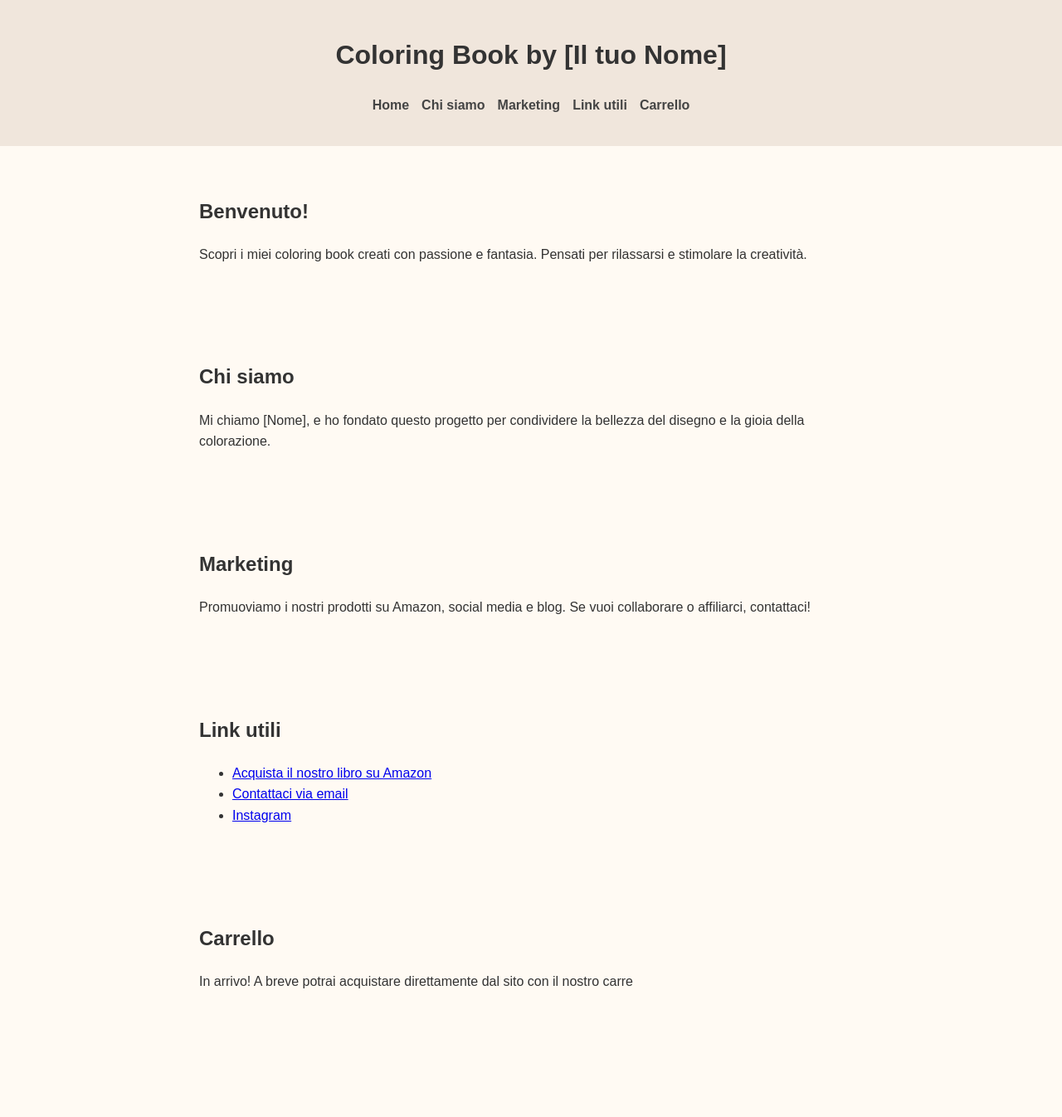
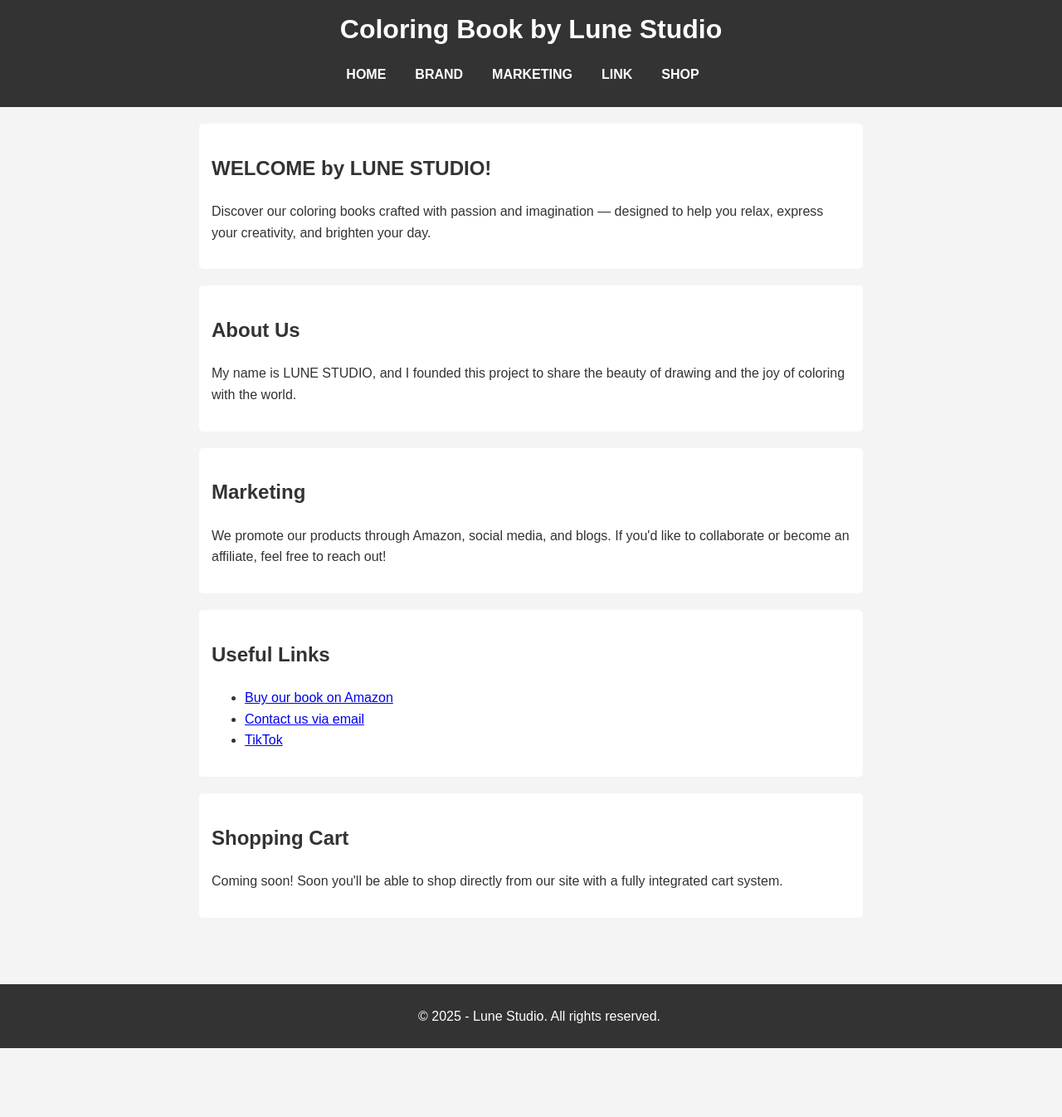
Before and after one commit to DsVincy24/miosito-coloringbook, a plain HTML site: page index.html in a window 1280 px wide. Shown: the whole page at 83% size. After the commit the page ends 1263 px from the top, so only its background shows below. Drawn offline with Linux system fonts and the light colour scheme.

Commit message:
Update index.html

```diff
--- a/index.html
+++ b/index.html
@@ -1,60 +1,118 @@
 <!DOCTYPE html>
-<html lang="it">
+<html lang="en">
 <head>
   <meta charset="UTF-8" />
   <meta name="viewport" content="width=device-width, initial-scale=1.0" />
-  <title>Il Mio Sito – Coloring Book</title>
+  <title>LUNE STUDIO SITE</title>
   <link rel="stylesheet" href="style.css" />
+  <meta name="description" content="Welcome to Lune Studio — here you'll find everything to brighten your day. From coloring books to creative tools, our products are made to inspire relaxation, creativity, and joy." />
 </head>
 <body>
 
   <header>
-    <h1>Coloring Book by [Il tuo Nome]</h1>
+    <h1>Coloring Book by Lune Studio</h1>
     <nav>
       <ul>
-        <li><a href="#HOME">Home</a></li>
-        <li><a href="#OUR BRAND">Chi siamo</a></li>
-        <li><a href="#MARKETING">Marketing</a></li>
-        <li><a href="#LINK UTILI">Link utili</a></li>
-        <li><a href="#SHOP">Carrello</a></li>
+        <li><a href="#HOME">HOME</a></li>
+        <li><a href="#BRAND">BRAND</a></li>
+        <li><a href="#MARKETING">MARKETING</a></li>
+        <li><a href="#LINK">LINK</a></li>
+        <li><a href="#SHOP">SHOP</a></li>
       </ul>
     </nav>
   </header>
 
   <main>
     <section id="HOME">
-      <h2>Benvenuto!</h2>
-      <p>Scopri i miei coloring book creati con passione e fantasia. Pensati per rilassarsi e stimolare la creatività.</p>
+      <h2>WELCOME by LUNE STUDIO!</h2>
+      <p>Discover our coloring books crafted with passion and imagination — designed to help you relax, express your creativity, and brighten your day.</p>
     </section>
 
-    <section id="OUR BRAND">
-      <h2>Chi siamo</h2>
-      <p>Mi chiamo [Nome], e ho fondato questo progetto per condividere la bellezza del disegno e la gioia della colorazione.</p>
+    <section id="chi-siamo">
+      <h2>About Us</h2>
+      <p>My name is LUNE STUDIO, and I founded this project to share the beauty of drawing and the joy of coloring with the world.</p>
     </section>
 
-    <section id="MARKETING">
+    <section id="marketing">
       <h2>Marketing</h2>
-      <p>Promuoviamo i nostri prodotti su Amazon, social media e blog. Se vuoi collaborare o affiliarci, contattaci!</p>
+      <p>We promote our products through Amazon, social media, and blogs. If you'd like to collaborate or become an affiliate, feel free to reach out!</p>
     </section>
 
-    <section id="LINK UTILI">
-      <h2>Link utili</h2>
+    <section id="link-utili">
+      <h2>Useful Links</h2>
       <ul>
-        <li><a href="https://www.amazon.it/dp/TUO_CODICE" target="_blank">Acquista il nostro libro su Amazon</a></li>
-        <li><a href="mailto:tuamail@email.com">Contattaci via email</a></li>
-        <li><a href="#">Instagram</a></li>
+        <li><a href="https://www.amazon.com/stores/Lune-Studio/author/B0F85WJNCK?ref_=pe_2466670_811284380&isDramIntegrated=true&shoppingPortalEnabled=true&ccs_id=3b084e28-224a-409d-b788-48bc2c899945" target="_blank">Buy our book on Amazon</a></li>
+        <li><a href="mailto:vincenzo.disebastiano24@gmail.com">Contact us via email</a></li>
+        <li><a href="https://www.tiktok.com/@ohlune.studio?_t=ZN-8ww1m4SxRaA&_r=1">TikTok</a></li>
       </ul>
     </section>
 
-    <section id="SHOP">
-      <h2>Carrello</h2>
-      <p>In arrivo! A breve potrai acquistare direttamente dal sito con il nostro carrello integrato.</p>
+    <section id="carrello">
+      <h2>Shopping Cart</h2>
+      <p>Coming soon! Soon you'll be able to shop directly from our site with a fully integrated cart system.</p>
     </section>
   </main>
 
   <footer>
-    <p>&copy; 2025 - Il Mio Sito. Tutti i diritti riservati.</p>
+    <p>&copy; 2025 - Lune Studio. All rights reserved.</p>
   </footer>
 
 </body>
 </html>
+<style>
+  body {
+    font-family: Arial, sans-serif;
+    line-height: 1.6;
+    margin: 0;
+    padding: 0;
+    background-color: #f4f4f4;
+  }
+
+  header {
+    background: #333;
+    color: #fff;
+    padding: 10px 0;
+    text-align: center;
+  }
+
+  header h1 {
+    margin: 0;
+  }
+
+  nav ul {
+    list-style-type: none;
+    padding: 0;
+  }
+
+  nav ul li {
+    display: inline;
+    margin-right: 20px;
+  }
+
+  nav ul li a {
+    color: #fff;
+    text-decoration: none;
+  }
+
+  main {
+    padding: 20px;
+    max-width: 800px;
+    margin: auto;
+  }
+
+  section {
+    margin-bottom: 20px;
+    background-color: #fff;
+    padding: 15px;
+    border-radius: 5px;
+  }
+
+  footer {
+    text-align: center;
+    padding: 10px;
+    background-color: #333;
+    color: #fff;
+    position: relative;
+    bottom: 0;
+    width: 100%;
+  }
```
